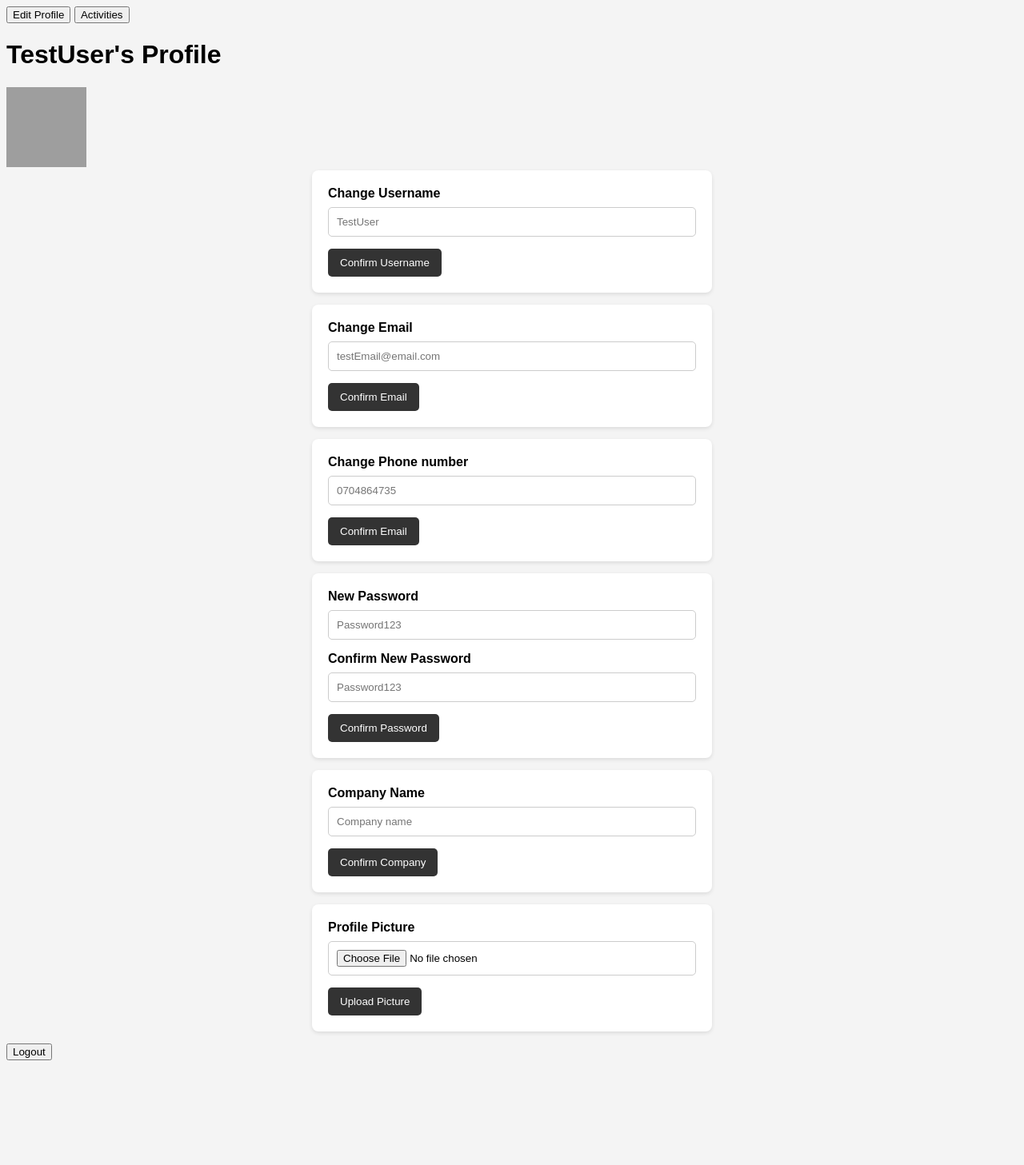
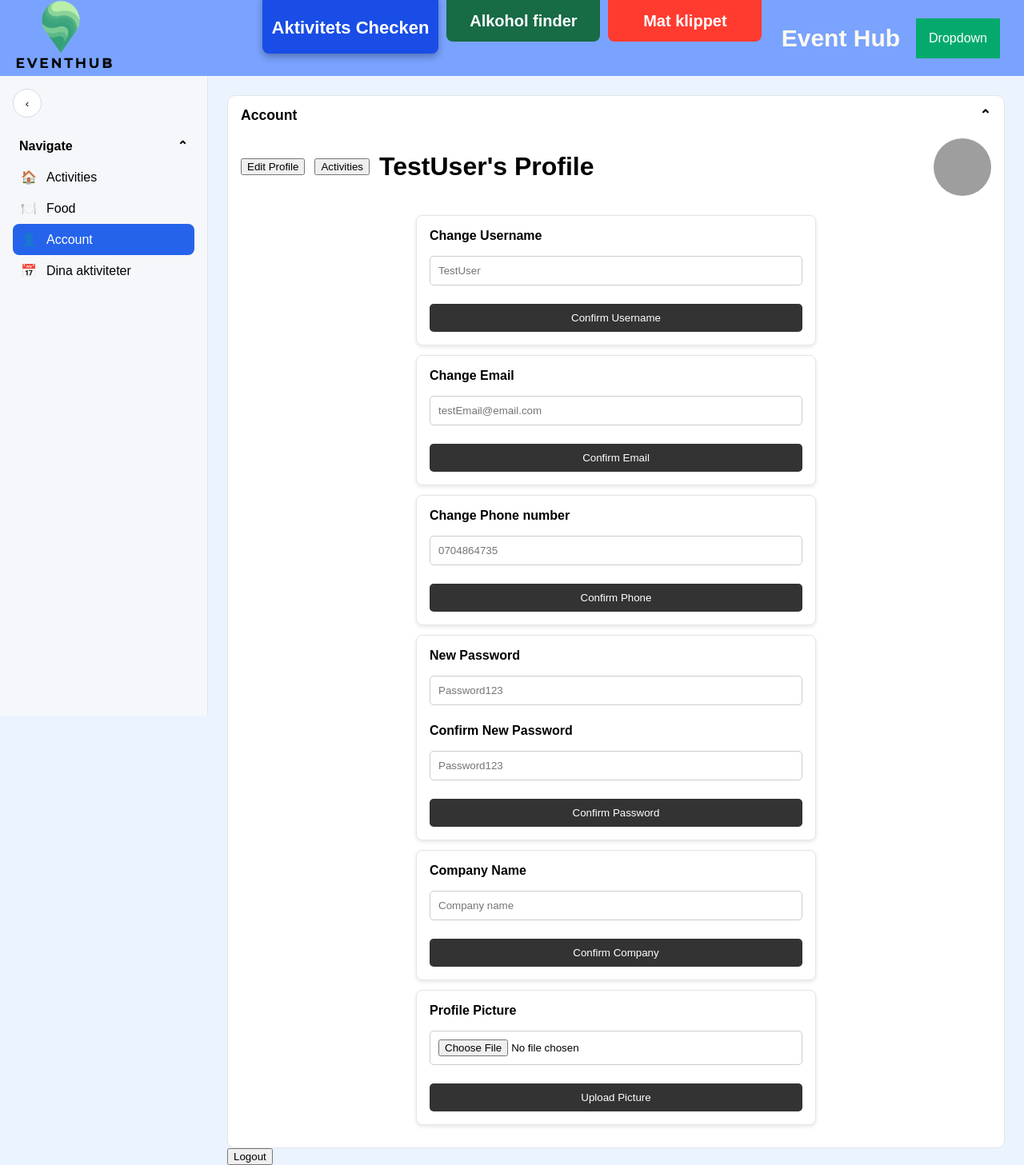
Before and after one commit to Maxdunder/aktivitetschecken, a Flask app: page /profile in a window 1280 px wide. Shown: the whole page at 80% size. Before the commit the page ends 1326 px from the top, so only its background shows below. Run offline with Flask 3, Linux system fonts and the light colour scheme; a user stored in the database is signed in; data comes from the database, SQL or seed files in the repository; grey boxes are pictures that could not be loaded.

Commit message:
Update profile.html to adjust stylesheet paths and layout

```diff
--- a/templates/profile.html
+++ b/templates/profile.html
@@ -4,10 +4,77 @@
     <meta charset="UTF-8">
     <meta name="viewport" content="width=device-width, initial-scale=1.0">
     <title>Profile</title>
-    <link rel="stylesheet" href="/static/profile.css">
+    <link rel="stylesheet" href="../static/profile.css">
+    <link rel="stylesheet" href="../static/menu.css">
+    <link rel="stylesheet" href="../static/indexstyle.css">
+    <script src="../static/menu.js" defer></script>
 </head>
 <body>
+     <div class="header">
+     <div class="sidetitle">
+        <img class="logo" src="/aktivitetschecken/images/Eventhub.png" />
+     </div>
+
+     <div class="aktivbuttoncont">
+         <a class="aktivbutton active" href="{{ url_for('index') }}">
+             Aktivitets Checken
+         </a>
+         <a class="alkbutton" href="gg.html" target="_blank">
+             Alkohol finder
+         </a>
+         <a class="matbutton" href="{{ url_for('mat') }}">
+             Mat klippet
+         </a>
+     </div>
+     <div class="title">
+         <h2>Event Hub</h2>
+         <div class="dropdown">
+             <button class="dropbtn">Dropdown</button>
+             <div class="dropdown-content">
+                 <a href="{{ url_for('profile') }}">profile</a>
+                 <a href="#">Link 2</a>
+                 <a href="#">Link 3</a>
+             </div>
+         </div>
+     </div>
+
+ </div>
     {% if user %}
+
+    <div class="layout">
+
+        <!-- Sidebar menu -->
+        <aside class="sidebar" id="sidebar">
+            <button class="sidebar-toggle" id="sidebarToggle" aria-label="Toggle sidebar">‹</button>
+
+            <div class="menu-section">
+                <button class="section-header" aria-expanded="true">
+                    <span class="label">Navigate</span>
+                    <span class="chevron">⌃</span>
+                </button>
+                <ul class="section-items">
+                    <li><a href="{{ url_for('index') }}"><span class="icon">🏠</span><span class="label">Activities</span></a></li>
+                    <li><a href="{{ url_for('mat') }}"><span class="icon">🍽️</span><span class="label">Food</span></a></li>
+                    <li><a href="#tab-account" data-tab="tab-account" class="active"><span class="icon">👤</span><span class="label">Account</span></a></li>
+                    <li><a href="#tab-aktiviteter" data-tab="tab-aktiviteter"><span class="icon">📅</span><span class="label">Dina aktiviteter</span></a></li>
+                </ul>
+            </div>
+        </aside>
+
+        <!-- Main content -->
+        <main class="content">
+
+            <!-- Tab: Account -->
+            <div class="tab-panel active" id="tab-account">
+                <!-- Everything below is inside one section called Account -->
+                <div class="menu-section account" id="account">
+                    <button class="section-header" aria-expanded="true">
+                        <span class="label">Account</span>
+                        <span class="chevron">⌃</span>
+                    </button>
+
+                    <div class="section-items tall">
+
                         <header>
                             <button>Edit Profile</button>
                             <button>Activities</button>
@@ -44,9 +111,9 @@
                                 <input type="hidden" name="action" value="phone">
 
                                 <label>Change Phone number</label>
-            <input type="number" name="changephone" placeholder="{{user['phone']}}" required>
+                                <input type="tel" name="changephone" placeholder="{{user['phone']}}" required>
 
-            <button type="submit">Confirm Email</button>
+                                <button type="submit">Confirm Phone</button>
                             </form>
 
                             <!-- Change password -->
@@ -83,14 +150,37 @@
                             </form>
 
                         </section>
+                    </div>
+                </div>
+            </div>
+
+            <!-- Tab: Dina aktiviteter -->
+            <div class="tab-panel" id="tab-aktiviteter" hidden>
+                <div class="card">
+                    <h2>Dina aktiviteter</h2>
+                    {% if activities %}
+                    <ul class="activity-list">
+                        {% for a in activities %}
+                        <li>
+                            <strong>{{ a['title'] }}</strong>
+                            <span>{{ a['date'] }} {{ a['time'] }} · {{ a['location'] }}</span>
+                        </li>
+                        {% endfor %}
+                    </ul>
+                    {% else %}
+                    <p>Du har inga aktiviteter än.</p>
+                    {% endif %}
+                </div>
+            </div>
 
             <footer>
-
                 <form action="{{ url_for('logout') }}" method="POST">
                     <button type="submit">Logout</button>
                 </form>
+            </footer>
 
-    </footer>
+        </main>
+    </div>
 
     {% else %}
     <a href="{{ url_for('login') }}">Login</a>
```
Lines whose indentation alone changed are shown as unchanged.
